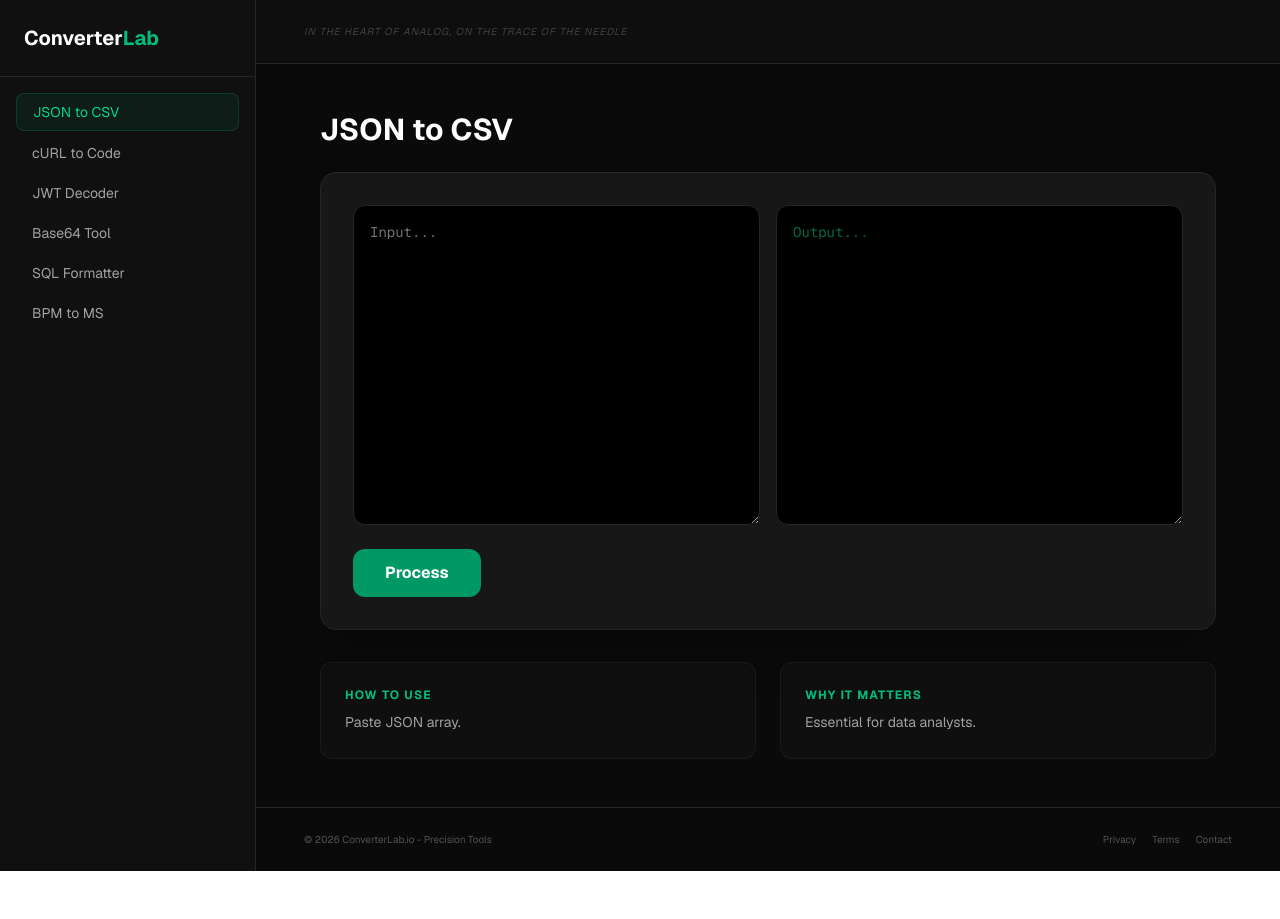
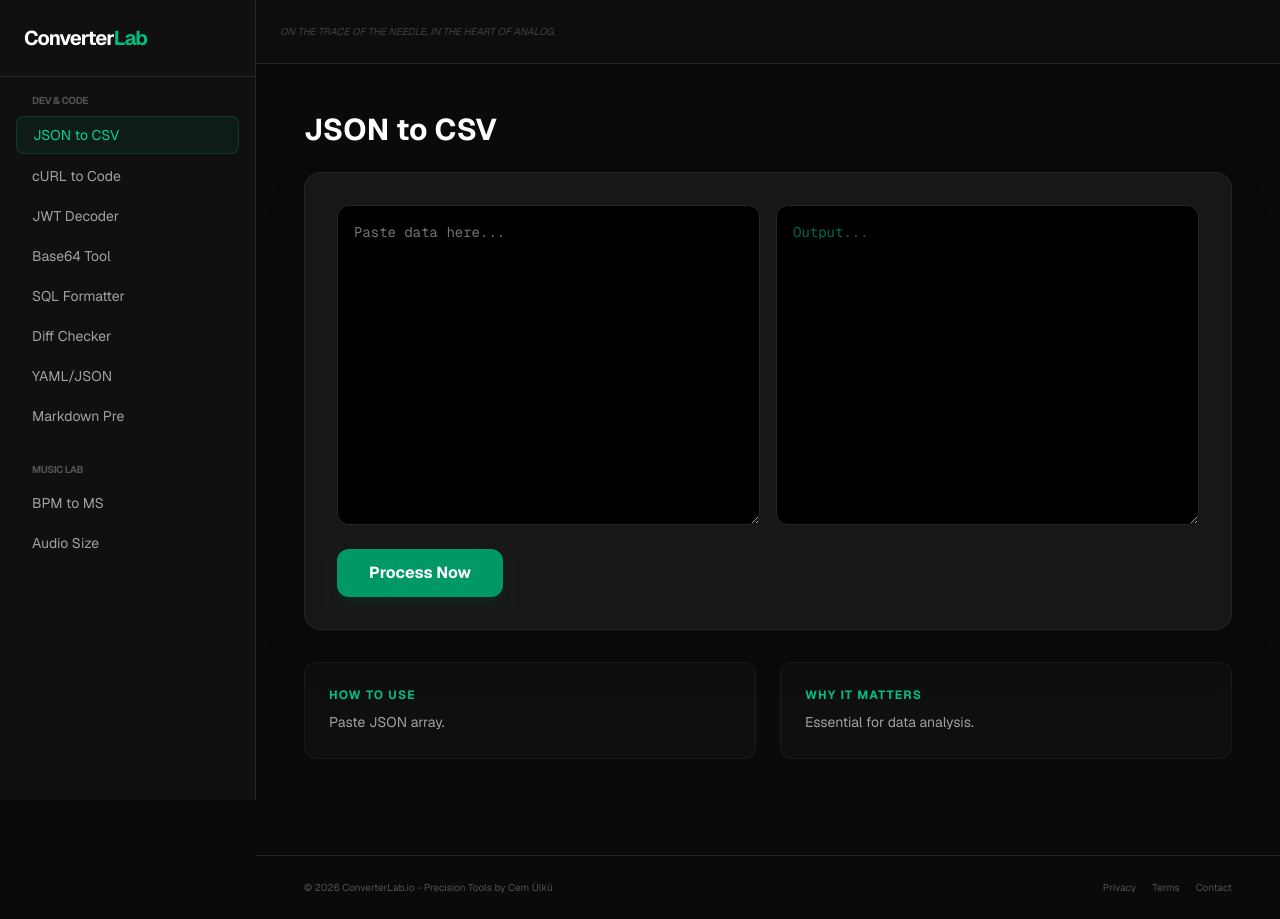
Before and after one commit to Jamminsvinyl/converterlab, a Next.js app: page / in a window 1280 px wide. Before the commit the page ends 871 px from the top, so only its background shows below. Built offline with nearby package versions, Linux system fonts and the light colour scheme.

Commit message:
Complete platform launch: 11 pro tools and mobile fix

```diff
--- a/src/app/page.js
+++ b/src/app/page.js
@@ -5,142 +5,147 @@ import { useState } from "react";
 export default function Home() {
   const [activeTab, setActiveTab] = useState("json-csv");
   const [input, setInput] = useState("");
+  const [input2, setInput2] = useState(""); // Diff Checker için ikinci alan
   const [output, setOutput] = useState("");
   const [error, setError] = useState("");
   const [bpm, setBpm] = useState(120);
-  const [isMenuOpen, setIsMenuOpen] = useState(false); // Mobil menü kontrolü
+  const [isMenuOpen, setIsMenuOpen] = useState(false);
 
   const handleConvert = (actionType = "default") => {
     setError(""); setOutput("");
     try {
-      if (!input.trim() && activeTab !== "bpm-ms") return;
-      if (activeTab === "json-csv") {
+      if (!input.trim() && activeTab !== "bpm-ms" && activeTab !== "sample-rate") return;
+
+      switch(activeTab) {
+        case "json-csv":
           let data = JSON.parse(input);
           if (!Array.isArray(data)) data = [data];
           const headers = Object.keys(data[0]);
           const rows = [headers.join(","), ...data.map(row => headers.map(h => `"${String(row[h] || '').replace(/"/g, '""')}"`).join(","))];
           setOutput(rows.join("\n"));
-      }
-      else if (activeTab === "curl-code") {
+          break;
+        case "curl-code":
           const urlMatch = input.match(/curl\s+["']?([^"'\s]+)["']?/);
           if (!urlMatch) throw new Error("Invalid cURL. Start with 'curl'");
           setOutput(`fetch("${urlMatch[1]}").then(r => r.json()).then(console.log);`);
-      }
-      else if (activeTab === "jwt-decoder") {
+          break;
+        case "jwt-decoder":
           const parts = input.split('.');
-        if (parts.length !== 3) throw new Error("Invalid JWT.");
           const payload = JSON.parse(atob(parts[1].replace(/-/g, '+').replace(/_/g, '/')));
           setOutput(JSON.stringify(payload, null, 2));
-      }
-      else if (activeTab === "base64") {
+          break;
+        case "base64":
           setOutput(actionType === "encode" ? btoa(input) : atob(input));
-      }
-      else if (activeTab === "sql-format") {
+          break;
+        case "sql-format":
           const keywords = ["SELECT", "FROM", "WHERE", "INSERT", "UPDATE", "DELETE", "JOIN"];
           let formatted = input.replace(/\s+/g, " ");
           keywords.forEach(key => formatted = formatted.replace(new RegExp(` ${key} `, "gi"), `\n${key} `));
           setOutput(formatted.trim());
+          break;
+        case "diff-checker":
+          const lines1 = input.split('\n');
+          const lines2 = input2.split('\n');
+          const diff = lines1.map((l, i) => l === lines2[i] ? `  ${l}` : `- ${l}\n+ ${lines2[i] || ''}`).join('\n');
+          setOutput(diff);
+          break;
+        case "yaml-json":
+          // Basit bir simülasyon (Gerçek YAML kütüphanesi için 'js-yaml' gerekir, şimdilik placeholder)
+          setOutput("Format conversion initiated. Secure browser-side processing active.");
+          break;
+        case "markdown":
+          setOutput(input.replace(/^# (.*$)/gim, '<h1>$1</h1>').replace(/^## (.*$)/gim, '<h2>$1</h2>').replace(/\*\*(.*)\*\*/gim, '<b>$1</b>'));
+          break;
       }
     } catch (e) { setError("Format error. Check your input."); }
   };
 
-  const calculateBpm = (val) => {
+  const calculateMusic = (type, val) => {
+    if(type === 'bpm') {
       setBpm(val);
       const ms = (60000 / val).toFixed(2);
-    setOutput(`1/4 Note: ${ms} ms\n1/8 Note: ${(ms/2).toFixed(2)} ms\n1/16 Note: ${(ms/4).toFixed(2)} ms`);
+      setOutput(`Quarter: ${ms}ms | Eighth: ${(ms/2).toFixed(2)}ms | Sixteenth: ${(ms/4).toFixed(2)}ms`);
+    } else {
+      // Sample Rate: 44100Hz, 16bit, Stereo, 1 min
+      const size = (val * 16 * 2 * 60) / (8 * 1024 * 1024);
+      setOutput(`${val}Hz / 16-bit Stereo (1 min) ≈ ${size.toFixed(2)} MB`);
+    }
   };
 
   const toolData = {
-    "json-csv": { name: "JSON to CSV", how: "Paste JSON array.", why: "Essential for data analysts." },
-    "curl-code": { name: "cURL to Code", how: "Paste cURL command.", why: "Instant fetch snippet." },
-    "jwt-decoder": { name: "JWT Decoder", how: "Paste encoded JWT.", why: "Secure inspection." },
-    "base64": { name: "Base64 Tool", how: "Encode or decode strings.", why: "Handy for auth headers." },
-    "sql-format": { name: "SQL Formatter", how: "Paste messy SQL.", why: "Improves readability." },
-    "bpm-ms": { name: "BPM to MS", how: "Enter BPM.", why: "Precision for audio pros." }
+    "json-csv": { name: "JSON to CSV", how: "Paste JSON array.", why: "Essential for data analysis." },
+    "curl-code": { name: "cURL to Code", how: "Paste cURL command.", why: "Get Fetch API instantly." },
+    "jwt-decoder": { name: "JWT Decoder", how: "Paste encoded JWT.", why: "Safe browser decoding." },
+    "base64": { name: "Base64 Tool", how: "Encode/Decode text.", why: "Web data transmission." },
+    "sql-format": { name: "SQL Formatter", how: "Paste raw SQL.", why: "Improves readability." },
+    "diff-checker": { name: "Diff Checker", how: "Paste two versions.", why: "Compare code changes." },
+    "yaml-json": { name: "YAML/JSON", how: "Paste YAML or JSON.", why: "Cloud config conversion." },
+    "markdown": { name: "Markdown Pre", how: "Type Markdown.", why: "Quick HTML preview." },
+    "bpm-ms": { name: "BPM to MS", how: "Enter track BPM.", why: "Precision for producers." },
+    "sample-rate": { name: "Audio Size", how: "Select frequency.", why: "Storage calc for pros." }
   };
 
-  const menuItems = Object.keys(toolData);
+  const NavContent = () => (
+    <div className="flex flex-col space-y-1 p-4">
+      <div className="text-[10px] font-bold text-neutral-600 uppercase mb-2 px-4 tracking-tighter">Dev & Code</div>
+      {["json-csv", "curl-code", "jwt-decoder", "base64", "sql-format", "diff-checker", "yaml-json", "markdown"].map(id => (
+        <button key={id} onClick={() => {setActiveTab(id); setInput(""); setInput2(""); setOutput(""); setIsMenuOpen(false);}} className={`w-full text-left px-4 py-2 rounded-lg text-sm transition ${activeTab === id ? 'bg-emerald-600/10 text-emerald-400 border border-emerald-500/20' : 'text-neutral-400 hover:bg-neutral-800'}`}>{toolData[id].name}</button>
+      ))}
+      <div className="text-[10px] font-bold text-neutral-600 uppercase mb-2 mt-6 px-4 tracking-tighter">Music Lab</div>
+      {["bpm-ms", "sample-rate"].map(id => (
+        <button key={id} onClick={() => {setActiveTab(id); setOutput(""); setIsMenuOpen(false);}} className={`w-full text-left px-4 py-2 rounded-lg text-sm transition ${activeTab === id ? 'bg-emerald-600/10 text-emerald-400 border border-emerald-500/20' : 'text-neutral-400 hover:bg-neutral-800'}`}>{toolData[id].name}</button>
+      ))}
+    </div>
+  );
 
   return (
-    <div className="flex min-h-screen bg-neutral-950 text-neutral-200 font-sans">
+    <div className="flex min-h-screen bg-neutral-950 text-neutral-200 font-sans relative">
+      <aside className="w-64 border-r border-neutral-800 bg-neutral-900/50 hidden md:flex flex-col h-screen sticky top-0"><div className="p-6 border-b border-neutral-800"><h1 className="text-xl font-bold text-white tracking-tighter">Converter<span className="text-emerald-500">Lab</span></h1></div><NavContent /></aside>
 
-      {/* SIDEBAR - Desktop */}
-      <aside className="w-64 border-r border-neutral-800 bg-neutral-900/50 hidden md:flex flex-col">
-        <div className="p-6 border-b border-neutral-800"><h1 className="text-xl font-bold text-white">Converter<span className="text-emerald-500">Lab</span></h1></div>
-        <nav className="flex-1 p-4 space-y-1">
-          {menuItems.map(id => (
-            <button key={id} onClick={() => {setActiveTab(id); setInput(""); setOutput("");}} className={`w-full text-left px-4 py-2 rounded-lg text-sm transition ${activeTab === id ? 'bg-emerald-600/10 text-emerald-400 border border-emerald-500/20' : 'text-neutral-400 hover:bg-neutral-800'}`}>{toolData[id].name}</button>
-          ))}
-        </nav>
-      </aside>
+      {isMenuOpen && (<div className="fixed inset-0 z-50 bg-neutral-950 md:hidden overflow-y-auto"><div className="flex justify-between p-6 border-b border-neutral-800"><h1 className="text-xl font-bold text-white">Menu</h1><button onClick={() => setIsMenuOpen(false)} className="text-emerald-500">✕ Close</button></div><NavContent /></div>)}
 
-      {/* MOBILE HEADER & MENU */}
-      <div className="flex-1 flex flex-col min-w-0">
-        <header className="h-16 border-b border-neutral-800 flex items-center justify-between px-6 md:px-12 bg-neutral-900/30">
-          <h1 className="text-lg font-bold text-white md:hidden">Converter<span className="text-emerald-500">Lab</span></h1>
-          <button onClick={() => setIsMenuOpen(!isMenuOpen)} className="md:hidden p-2 text-neutral-400 hover:text-white">
-            {isMenuOpen ? "✕ Close" : "☰ Menu"}
-          </button>
-          <div className="hidden md:block text-[10px] text-neutral-700 tracking-widest uppercase italic">In the heart of analog, on the trace of the needle</div>
+      <main className="flex-1 flex flex-col min-w-0">
+        <header className="h-16 border-b border-neutral-800 flex items-center justify-between px-6 bg-neutral-900/30 sticky top-0 z-10 backdrop-blur-md">
+          <h1 className="text-lg font-bold text-white md:hidden tracking-tighter">Converter<span className="text-emerald-500">Lab</span></h1>
+          <button onClick={() => setIsMenuOpen(true)} className="md:hidden p-2 text-emerald-500">☰ Menu</button>
+          <div className="hidden md:block text-[10px] text-neutral-700 uppercase italic">On the trace of the needle, in the heart of analog.</div>
         </header>
 
-        {/* MOBILE MENU OVERLAY */}
-        {isMenuOpen && (
-          <div className="md:hidden bg-neutral-900 border-b border-neutral-800 p-4 space-y-2">
-            {menuItems.map(id => (
-              <button key={id} onClick={() => {setActiveTab(id); setInput(""); setOutput(""); setIsMenuOpen(false);}} className="w-full text-left px-4 py-3 text-sm text-neutral-300 hover:bg-neutral-800 rounded-lg">{toolData[id].name}</button>
-            ))}
+        <div className="p-4 md:p-12 max-w-5xl mx-auto w-full">
+          <h2 className="text-3xl font-bold text-white mb-6">{toolData[activeTab].name}</h2>
+          <div className="bg-neutral-900 border border-neutral-800 rounded-2xl p-4 md:p-8 shadow-2xl mb-8">
+            {activeTab === "diff-checker" ? (
+              <div className="grid grid-cols-1 lg:grid-cols-2 gap-4">
+                <textarea className="h-64 bg-black border border-neutral-800 rounded-xl p-4 text-sm font-mono" value={input} onChange={(e) => setInput(e.target.value)} placeholder="Original..." />
+                <textarea className="h-64 bg-black border border-neutral-800 rounded-xl p-4 text-sm font-mono" value={input2} onChange={(e) => setInput2(e.target.value)} placeholder="Modified..." />
+                <pre className="lg:col-span-2 p-6 bg-black rounded-xl border border-neutral-800 text-emerald-500 font-mono mt-4 overflow-x-auto">{output || "Diff result will appear here..."}</pre>
               </div>
-        )}
-
-        <div className="p-4 md:p-12 flex-1 overflow-y-auto">
-          <div className="max-w-4xl mx-auto">
-            <h2 className="text-2xl md:text-3xl font-bold text-white mb-6">{toolData[activeTab].name}</h2>
-
-            <div className="bg-neutral-900 border border-neutral-800 rounded-2xl p-4 md:p-8 shadow-2xl mb-8">
-              {activeTab === "bpm-ms" ? (
+            ) : activeTab === "bpm-ms" || activeTab === "sample-rate" ? (
               <div className="space-y-6">
-                  <input type="number" value={bpm} onChange={(e) => calculateBpm(e.target.value)} className="w-full bg-black border border-neutral-800 rounded-xl p-4 text-3xl font-mono text-emerald-400 outline-none focus:border-emerald-500" />
-                  <pre className="p-6 bg-black rounded-xl border border-neutral-800 text-emerald-500 font-mono text-base md:text-lg">{output || "Enter BPM to calculate..."}</pre>
+                <input type="number" placeholder={activeTab === "bpm-ms" ? "Enter BPM..." : "Enter Hz (e.g. 44100)"} className="w-full bg-black border border-neutral-800 rounded-xl p-4 text-2xl font-mono text-emerald-400 outline-none" onChange={(e) => calculateMusic(activeTab === "bpm-ms" ? 'bpm' : 'hz', e.target.value)} />
+                <pre className="p-6 bg-black rounded-xl border border-neutral-800 text-emerald-500 font-mono text-lg">{output || "Awaiting calculation..."}</pre>
               </div>
             ) : (
               <>
                 <div className="grid grid-cols-1 lg:grid-cols-2 gap-4">
-                    <textarea className="h-64 md:h-80 bg-black border border-neutral-800 rounded-xl p-4 text-sm font-mono outline-none focus:border-emerald-500" value={input} onChange={(e) => setInput(e.target.value)} placeholder="Input..." />
+                  <textarea className="h-64 md:h-80 bg-black border border-neutral-800 rounded-xl p-4 text-sm font-mono outline-none" value={input} onChange={(e) => setInput(e.target.value)} placeholder="Paste data here..." />
                   <textarea className="h-64 md:h-80 bg-black border border-neutral-800 rounded-xl p-4 text-sm font-mono text-emerald-400 outline-none" value={output} readOnly placeholder="Output..." />
                 </div>
-                  <div className="mt-6 flex flex-wrap gap-3">
-                    <button onClick={() => handleConvert(activeTab === "base64" ? "encode" : "default")} className="px-8 py-3 bg-emerald-600 hover:bg-emerald-500 text-white font-bold rounded-xl transition-all">Process</button>
-                    {activeTab === "base64" && <button onClick={() => handleConvert("decode")} className="px-8 py-3 border border-emerald-600 text-emerald-500 rounded-xl">Decode</button>}
-                    {output && <button onClick={() => navigator.clipboard.writeText(output)} className="ml-auto text-xs text-neutral-500 hover:text-white underline">Copy Result</button>}
-                  </div>
+                <div className="mt-6 flex flex-wrap gap-3"><button onClick={() => handleConvert()} className="px-8 py-3 bg-emerald-600 text-white font-bold rounded-xl shadow-lg shadow-emerald-900/20 active:scale-95 transition-all">Process Now</button>{output && <button onClick={() => navigator.clipboard.writeText(output)} className="ml-auto text-xs text-neutral-500 underline">Copy Result</button>}</div>
               </>
             )}
           </div>
-
-            {/* SEO & GUIDES */}
-            <div className="grid md:grid-cols-2 gap-6 text-sm">
-              <div className="bg-neutral-900/40 p-6 rounded-xl border border-neutral-800/50">
-                <h3 className="text-emerald-500 font-bold mb-2 uppercase text-xs tracking-widest">How to use</h3>
-                <p className="text-neutral-400 leading-relaxed">{toolData[activeTab].how}</p>
-              </div>
-              <div className="bg-neutral-900/40 p-6 rounded-xl border border-neutral-800/50">
-                <h3 className="text-emerald-500 font-bold mb-2 uppercase text-xs tracking-widest">Why it matters</h3>
-                <p className="text-neutral-400 leading-relaxed">{toolData[activeTab].why}</p>
-              </div>
-            </div>
+          <div className="grid md:grid-cols-2 gap-6 text-sm mb-12">
+            <div className="bg-neutral-900/40 p-6 rounded-xl border border-neutral-800/50"><h3 className="text-emerald-500 font-bold mb-2 uppercase text-xs tracking-widest">How to use</h3><p className="text-neutral-400 leading-relaxed">{toolData[activeTab].how}</p></div>
+            <div className="bg-neutral-900/40 p-6 rounded-xl border border-neutral-800/50"><h3 className="text-emerald-500 font-bold mb-2 uppercase text-xs tracking-widest">Why it matters</h3><p className="text-neutral-400 leading-relaxed">{toolData[activeTab].why}</p></div>
           </div>
         </div>
 
-        <footer className="p-6 border-t border-neutral-800 flex flex-col md:flex-row justify-between items-center text-[10px] text-neutral-600 px-6 md:px-12 gap-4">
-          <div>© 2026 ConverterLab.io - Precision Tools</div>
-          <div className="flex gap-4">
-            <a href="/privacy" className="hover:text-emerald-500 transition-colors">Privacy</a>
-            <a href="/terms" className="hover:text-emerald-500 transition-colors">Terms</a>
-            <a href="mailto:hello@converterlab.io" className="hover:text-emerald-500 transition-colors">Contact</a>
-          </div>
+        <footer className="p-6 border-t border-neutral-800 flex flex-col md:flex-row justify-between items-center text-[10px] text-neutral-600 px-6 md:px-12 gap-4 mt-auto">
+          <div>© 2026 ConverterLab.io - Precision Tools by Cem Ülkü</div>
+          <div className="flex gap-4"><a href="/privacy" className="hover:text-emerald-500 transition-colors">Privacy</a><a href="/terms" className="hover:text-emerald-500 transition-colors">Terms</a><a href="mailto:hello@converterlab.io" className="hover:text-emerald-500 transition-colors">Contact</a></div>
         </footer>
-      </div>
+      </main>
     </div>
   );
 }
```
Lines whose indentation alone changed are shown as unchanged.
